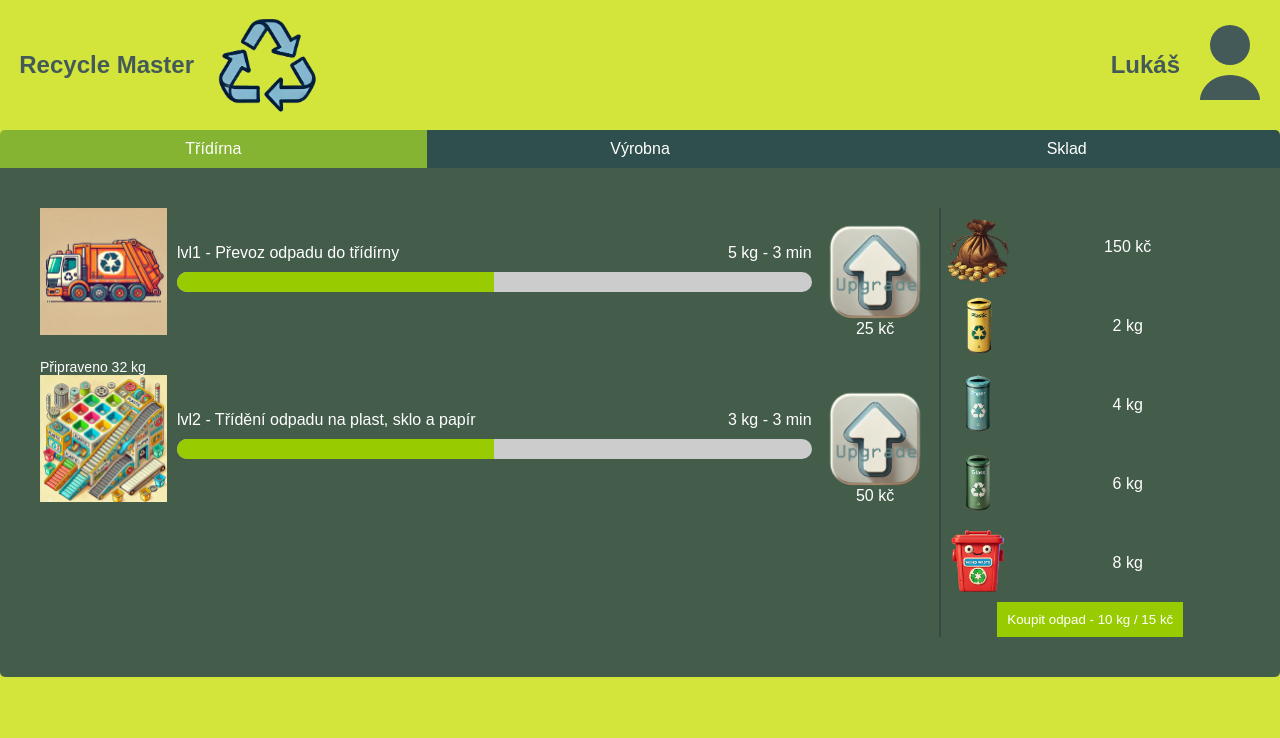
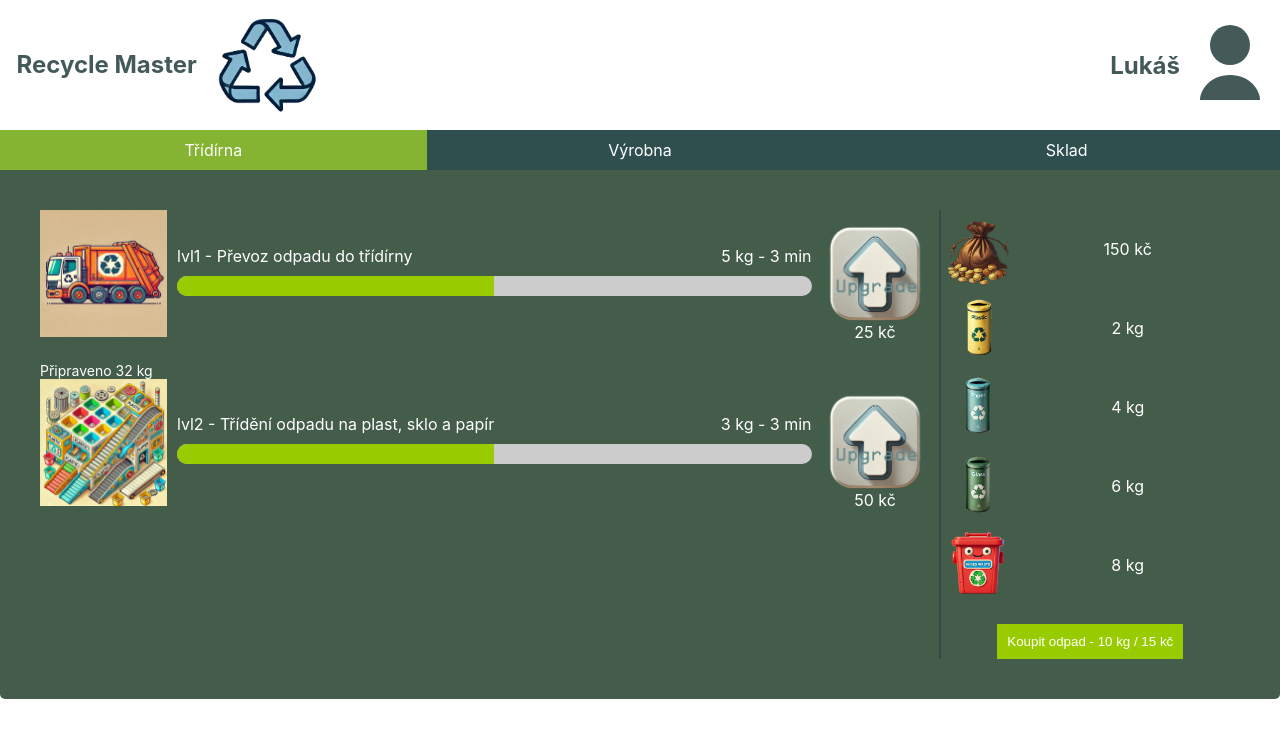
Before and after one commit to luky08/BP_recycle_master, a React (Create React App) app: page / in a window 1280 px wide. Shown: the top 738 px of the page. Built offline with nearby package versions, Linux system fonts and the light colour scheme.

Commit message:
vytvořil jsem komponentu pro inventory

```diff
--- a/src/pages/SortingStation.css
+++ b/src/pages/SortingStation.css
@@ -1,105 +1,18 @@
-button {
-    padding: 10px;
-    background-color: #99cc00;
-    border: none;
-    color: white;
-    cursor: pointer;
-}
-body {
-    font-family: Arial, sans-serif;
-    background-color: #d3e43b;
-    margin: 0;
-    padding: 0;
-}
-
-.container {
-    width: 80%;
-    margin: auto;
-    margin-bottom: 100px;
-}
-
-.header {
-    display: flex;
-    align-items: center;
-    color: #435A59;
-    font-weight: bold;
-    font-size: 24px;
-    margin: 15px 0px;
-}
-.header div {
-    flex: 1;
-}
-.header img {
-    width: 25%;
-}
-.header div.logo {
-    display: flex;
-    align-items: center;
-    text-align: center;
-}
-.header div.logo div.img {
-    display: flex;
-    flex: 2;
-}
-.header div.login {
-    display: flex;
-    align-items: center;
-    justify-content: flex-end;
-}
-.tabs {
-    display: flex;
-}
-.tabs div:first-child {
-    border-radius: 5px 0px 0px 0px;
-}
-.tabs div:last-child {
-    border-radius: 0px 5px 0px 0px;
-}
-.tab {
-    flex: 1;
-    text-align: center;
-    padding: 10px;
-    cursor: pointer;
-    background-color: #2f4f4f;
-    color: white;
-}
-
-.tab.active {
-    background-color: #84b431;
-}
-
-.content {
-    background-color: #445c4a;
-    padding: 20px;
+.sorting-station {
     display: flex;
     justify-content: space-between;
     color: white;
     font-size: 16px;
-    border-radius: 0px 0px 5px 5px;
   }
 
-.main-row {
-    display: flex;
-    align-items: center;
-    margin-bottom: 20px;
+  .left-section {
+    border-right: 2px solid #384847;
+    flex: 3;
   }
 
-.main-row img {
+  .left-section .left img,
+  .left-section .middle img {
     width: 100%;
-}
-
-.progress-bar {
-    height: 20px;
-    background-color: #ccc;
-    border-radius: 10px;
-    overflow: hidden;
-    margin: 10px 0px;
-}
-
-.progress {
-    height: 100%;
-    width: 50%;
-    background-color: #99cc00;
   }
 
   .right-section {
@@ -108,6 +21,20 @@ body {
     align-items: center;
     flex: 1;
   }
+
+  .info-box {
+    margin-bottom: 20px;
+  }
+
+  .info-row {
+    display: flex;
+    align-items: center;
+  }
+
+  .info-row .picture img {
+    width: 100%;
+  }
+
   .purchase-button {
     padding: 10px;
     background-color: #99cc00;
@@ -115,63 +42,3 @@ body {
     color: white;
     cursor: pointer;
   }
-.left-section {
-    border-right: 2px solid #384847;
-    flex: 3;
-}
-.left-section .left {
-    flex: 1;
-
-}
-.left-section .middle {
-    flex: 5;
-}
-.left-section .middle .text {
-    display: flex;
-    justify-content: space-between;
-}
-.left-section .right {
-    display: flex;
-    flex: 1;
-    align-items: center;
-    flex-direction: column;
-}
-/*
-.left-section.stock  .main-row {
-    margin-bottom: 34px;
-}*/
-.left-section.stock  .middle .text{
-    flex-direction: column;
-}
-.left-section.stock  .middle {
-    flex: 4;
-}
-.left-section.stock .right {
-    flex: 2;
-    flex-direction: row;
-    justify-content: space-around;
-}
-.main-row .left {
-    margin-right: 10px;
-}
-.info-row {
-    display: flex;
-    align-items: center;
-}
-.info-row .picture {
-    flex: 1;
-}
-.info-row .picture img {
-    width: 100%;
-}
-.info-row .text {
-    flex: 3;
-}
-.main-row.text {
-    margin-bottom: 0px;
-    font-size: 14px;
-}
-a {
-    color: #ffffff;
-    text-decoration: none;
-}
```
Lines whose indentation alone changed are shown as unchanged.
